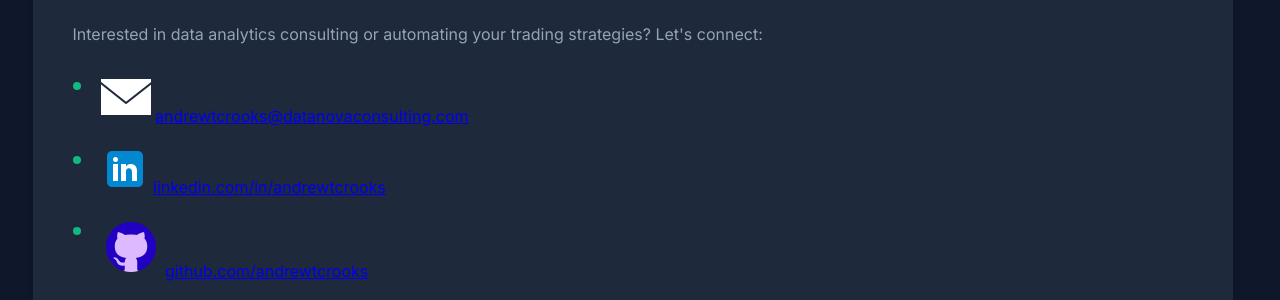
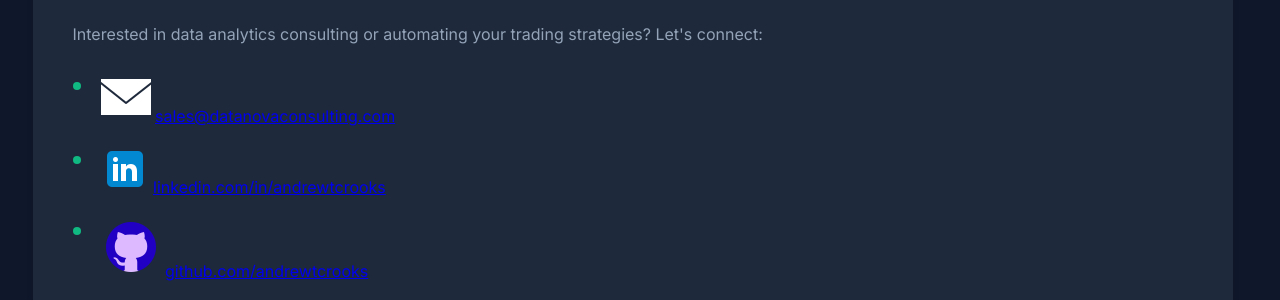
Before and after one commit to andrewtcrooks/andrewtcrooks.github.io, a Jekyll site: the page built from contact.html, in a window 1280 px wide. Shown: the part 227-527 px from the top of the page. Built offline with Jekyll 4.4.1, drawn with Linux system fonts in a browser that asks for light colours.

Commit message:
Update email address to sales@datanovaconsulting.com

```diff
--- a/_includes/footer.html
+++ b/_includes/footer.html
@@ -9,7 +9,7 @@
                 <a href="https://www.linkedin.com/in/andrewtcrooks/" target="_blank" class="social-link" aria-label="LinkedIn Profile">
                     <i class="fab fa-linkedin-in"></i>
                 </a>
-                <a href="mailto:andrewtcrooks@datanovaconsulting.com" class="social-link" aria-label="Email">
+                <a href="mailto:sales@datanovaconsulting.com" class="social-link" aria-label="Email">
                     <i class="far fa-envelope"></i>
                 </a>
             </div>
--- a/contact.html
+++ b/contact.html
@@ -8,7 +8,7 @@ title: Contact
     <p>Interested in data analytics consulting or automating your trading strategies? Let's connect:</p>
 
     <ul>
-        <li> <img src="email-icon.png" alt="Email" class="icon-offset"> <a href="mailto:andrewtcrooks@datanovaconsulting.com">andrewtcrooks@datanovaconsulting.com</a></li>
+        <li> <img src="email-icon.png" alt="Email" class="icon-offset"> <a href="mailto:sales@datanovaconsulting.com">sales@datanovaconsulting.com</a></li>
         <li> <img src="linkedin-icon.png" alt="LinkedIn"  class="icon-offset"> <a href="https://www.linkedin.com/in/andrewtcrooks/" target="_blank">linkedin.com/in/andrewtcrooks</a></li>
         <li> <img src="github-icon.png" alt="Github" class="icon-offset"> <a href="https://github.com/andrewtcrooks" target="_blank">github.com/andrewtcrooks</a></li>
     </ul>
```
